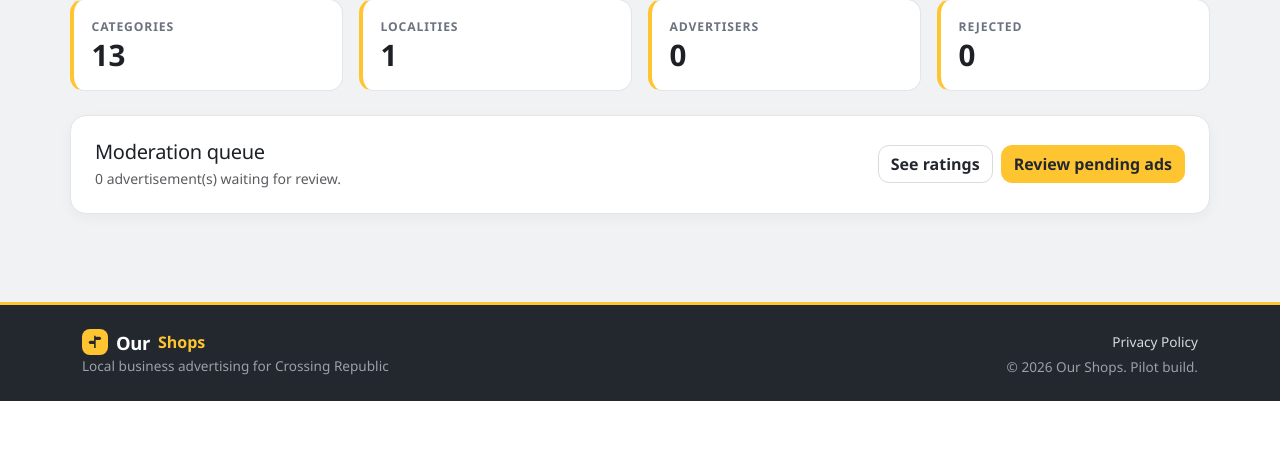
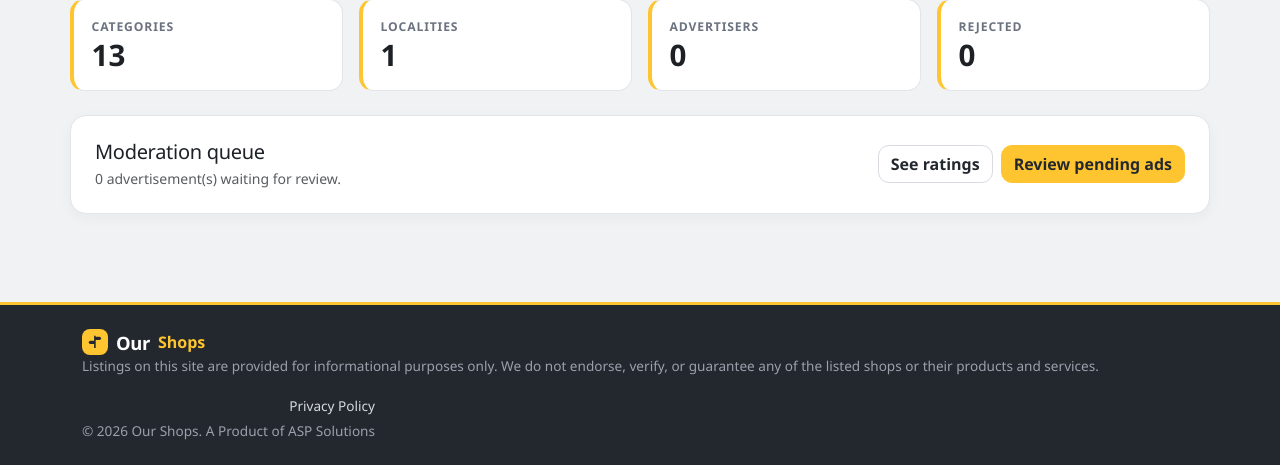
Before and after one commit to imsurya-outlook/Crossingdirectory, an ASP.NET Core app: page /Admin in a window 1280 px wide. Shown: the part 544-1009 px from the top of the page. Before the commit the page ends 945 px from the top, so only its background shows below. Run offline with ASP.NET Core 8, Linux system fonts and the light colour scheme; a user stored in the database is signed in; some libraries are stand-ins or nearby versions.

Commit message:
Changed footer message

```diff
--- a/src/AdvertisingPortal.Web/Views/Shared/_Layout.cshtml
+++ b/src/AdvertisingPortal.Web/Views/Shared/_Layout.cshtml
@@ -88,11 +88,11 @@
                 <span class="brand-mark brand-mark-sm"><i class="bi bi-signpost-split-fill"></i></span>
                     <span class="brand-text">Our</span><span class="brand-accent">Shops</span>
             </div>
-            <div class="footer-note">Local business advertising for Crossing Republic</div>
+                <div class="footer-note">Listings on this site are provided for informational purposes only. We do not endorse, verify, or guarantee any of the listed shops or their products and services.</div>
         </div>
         <div class="footer-links text-end">
             <div><a class="footer-link" href="/privacy.html">Privacy Policy</a></div>
-            <div class="footer-note">&copy; @DateTime.UtcNow.Year Our Shops. Pilot build.</div>
+            <div class="footer-note">&copy; @DateTime.UtcNow.Year Our Shops. A Product of ASP Solutions</div>
         </div>
     </div>
 </footer>
```
